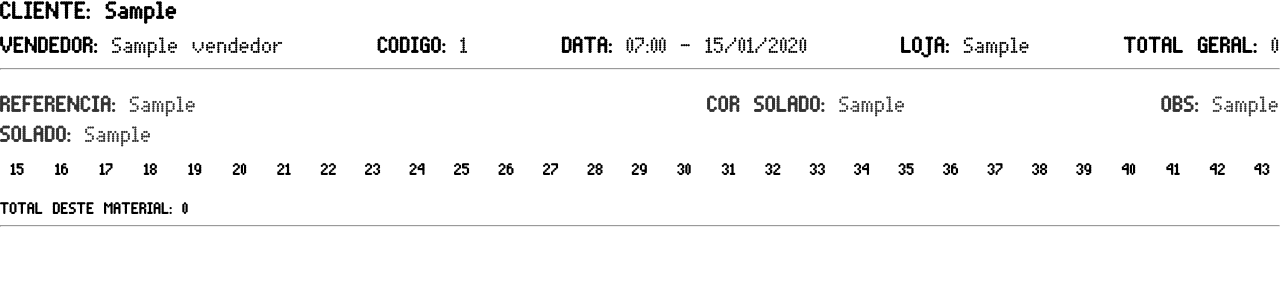
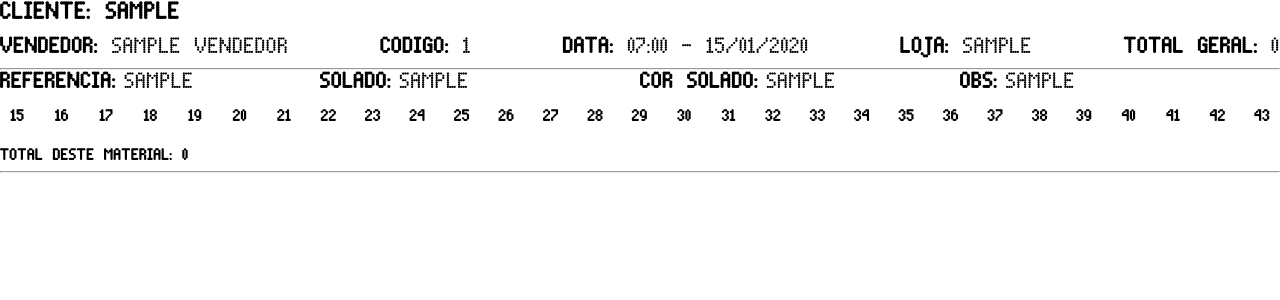
Before and after one commit to RubsNeto/PalmieX, a Django app: page /imprimir/1/ in a window 1280 px wide. Shown: the top 300 px of the page. Run offline with Django 5.2, Linux system fonts and the light colour scheme; a user stored in the database is signed in; tables that the repository leaves empty hold one stand-in row (values such as "Sample post"); some web fonts are replaced.

Commit message:
visualização necessaria

```diff
--- a/static/css/imprimir.css
+++ b/static/css/imprimir.css
@@ -3,6 +3,10 @@
   src: url('/static/fonts/DOTMATRI.TTF') format('truetype');
   font-weight: normal;
   font-style: normal;
+}
+
+.pedido-imprimir {
+  text-transform: uppercase;
 }
 
 .primeiro {
@@ -37,19 +41,25 @@ h1{
   font-size: 1.4em;
 }
 
-/* Estilos para os blocos de informação (item-nome) */
 .item-nome {
   display: flex;
-  justify-content: space-between;
   flex-wrap: wrap;
-  gap: 1rem;
-  width: 100%;
+  gap: 1rem; /* Espaço horizontal/vertical entre blocos */
+}
+
+/* Cada info-bloco mostra "LABEL: VALOR" lado a lado */
+.info-bloco {
+  width: calc(25% - 1rem); /* 4 colunas por linha */
   box-sizing: border-box;
+  display: flex;
+  flex-direction: row;
+  gap: 0.5rem; /* Espaço entre <strong> e valor */
+  font-size: 1.4em; /* Ajuste conforme necessário */
 }
 
 .item-nome > div {
   display: flex;
-  flex-direction: column;
+  flex-direction: row;
   gap: 0.5rem;
 }
 
--- a/static/js/realiza_pedidos.js
+++ b/static/js/realiza_pedidos.js
@@ -752,7 +752,7 @@ function enviarPedido(url, dados) {
     })
     .then(data => {
         alert('Pedido realizado com sucesso!');
-        //window.location.href = '/producao/';
+        window.location.href = '/producao/';
     })
     .catch(err => {
         console.error(err);
--- a/templates/pedidos/imprimir.html
+++ b/templates/pedidos/imprimir.html
@@ -9,12 +9,22 @@
 
 {% block content %}
 <div class="pedido-imprimir">
+  {% if pedido.cliente %}
     <h1>CLIENTE: {{ pedido.cliente }}</h1>
+  {% endif %}
   <div class="detalhes-pedido">
+    {% if pedido.vendedor.nome %}
       <p><strong>VENDEDOR:</strong> {{ pedido.vendedor.nome }}</p>
+    {% endif %}
+    {% if pedido.id %}
       <p><strong>CODIGO:</strong> {{ pedido.id }}</p>
+    {% endif %}
+    {% if pedido.data %}
       <p><strong>DATA:</strong> {{ pedido.data|date:"H:i - d/m/Y" }}</p>
+    {% endif %}
+    {% if pedido.vendedor.loja %}
       <p><strong>LOJA:</strong> {{ pedido.vendedor.loja }}</p>
+    {% endif %}
     <p><strong>TOTAL GERAL:</strong> <span id="total-geral">0</span></p>
   </div>
 
@@ -22,53 +32,85 @@
 
   {% for grupo in grouped_items.values %}
     <div class="pedido-item">
-      <div class="produto-cabecalho">
-        <span class="item-nome">
-          <div class="primeiro">
+      <!-- CONTAINER PRINCIPAL PARA OS CAMPOS (SINTETICO, REFERENCIA, ETC.) -->
+      <div class="item-nome">
+
+        {# SINTÉTICO #}
+        {% if grupo.item.mat_balancinho %}
           {% if production_area == "balancinho" or production_area == "vendedor" %}
-              <p><strong>SINTETICO:</strong> {{ grupo.item.mat_balancinho|default:"" }}</p>
-            {% endif %}
-          </div>
-          <div>
-              <p><strong>REFERENCIA:</strong> {{ grupo.item.ref_palmilha|default:"" }}</p>
-            {% if production_area == "solado" or production_area == "vendedor" %}
-              <p><strong>SOLADO:</strong> {{ grupo.item.mat_palmilha|default:"" }}</p>
-            {% endif %}
-            {% if production_area == "balancinho" or production_area == "vendedor" %}
-            <div>
-              <p><strong>ESPESSURA:</strong> {{ grupo.item.espessura|default:"0" }} MM</p>
+            <div class="info-bloco">
+              <strong>SINTETICO:</strong> {{ grupo.item.mat_balancinho }}
             </div>
           {% endif %}
-          </div>
-          <div>
-            {% if production_area == "balancinho" or production_area == "vendedor" %}
-            <p><strong>SERVICO:</strong> {{ grupo.item.tipo_servico|default:"NENHUM" }}</p>
         {% endif %}
-            {% if production_area == "balancinho" %}
-              <div>
-                <p><strong>MARCA:</strong> {{ grupo.item.marca|default:"" }}</p>
+
+        {# REFERÊNCIA #}
+        {% if grupo.item.ref_palmilha %}
+          <div class="info-bloco">
+            <strong>REFERENCIA:</strong> {{ grupo.item.ref_palmilha }}
           </div>
         {% endif %}
-            {% if production_area == "vendedor" %}
-              <div>
-                <p><strong>MARCA:</strong> {{ grupo.item.marca|default:"" }}</p>
+
+        {# SOLADO #}
+        {% if grupo.item.mat_palmilha %}
+          {% if production_area == "solado" or production_area == "vendedor" %}
+            <div class="info-bloco">
+              <strong>SOLADO:</strong> {{ grupo.item.mat_palmilha }}
             </div>
           {% endif %}
+        {% endif %}
+
+        {# ESPESSURA #}
+        {% if grupo.item.espessura %}
+          {% if production_area == "balancinho" or production_area == "vendedor" %}
+            <div class="info-bloco">
+              <strong>ESPESSURA:</strong> {{ grupo.item.espessura }} MM
             </div>
-          <div>
+          {% endif %}
+        {% endif %}
+
+        {# SERVIÇO #}
+        {% if grupo.item.tipo_servico %}
           {% if production_area == "balancinho" or production_area == "vendedor" %}
-              <p><strong>COR SINTETICO:</strong> {{ grupo.item.cor|default:"" }}</p>
+            <div class="info-bloco">
+              <strong>SERVICO:</strong> {{ grupo.item.tipo_servico }}
+            </div>
           {% endif %}
+        {% endif %}
+
+        {# MARCA #}
+        {% if grupo.item.marca %}
+          {% if production_area == "balancinho" or production_area == "vendedor" %}
+            <div class="info-bloco">
+              <strong>MARCA:</strong> {{ grupo.item.marca }}
+            </div>
+          {% endif %}
+        {% endif %}
+
+        {# COR SINTÉTICO #}
+        {% if grupo.item.cor %}
+          {% if production_area == "balancinho" or production_area == "vendedor" %}
+            <div class="info-bloco">
+              <strong>COR SINTETICO:</strong> {{ grupo.item.cor }}
+            </div>
+          {% endif %}
+        {% endif %}
+
+        {# COR SOLADO #}
+        {% if grupo.item.cor_palmilha %}
           {% if production_area == "solado" or production_area == "vendedor" %}
-              <p><strong>COR SOLADO:</strong> {{ grupo.item.cor_palmilha|default:"" }}</p>
+            <div class="info-bloco">
+              <strong>COR SOLADO:</strong> {{ grupo.item.cor_palmilha }}
+            </div>
           {% endif %}
+        {% endif %}
+
+        {# OBS #}
+        {% if grupo.item.obs %}
+          <div class="info-bloco">
+            <strong>OBS:</strong> {{ grupo.item.obs }}
           </div>
-          <div>
-            {% if grupo.item.obs %}
-              <p><strong>OBS:</strong> {{ grupo.item.obs }}</p>
         {% endif %}
-          </div>
-        </span>
       </div>
 
       <!-- GRID DE TAMANHOS E QUANTIDADES -->
```
Lines whose indentation alone changed are shown as unchanged.
